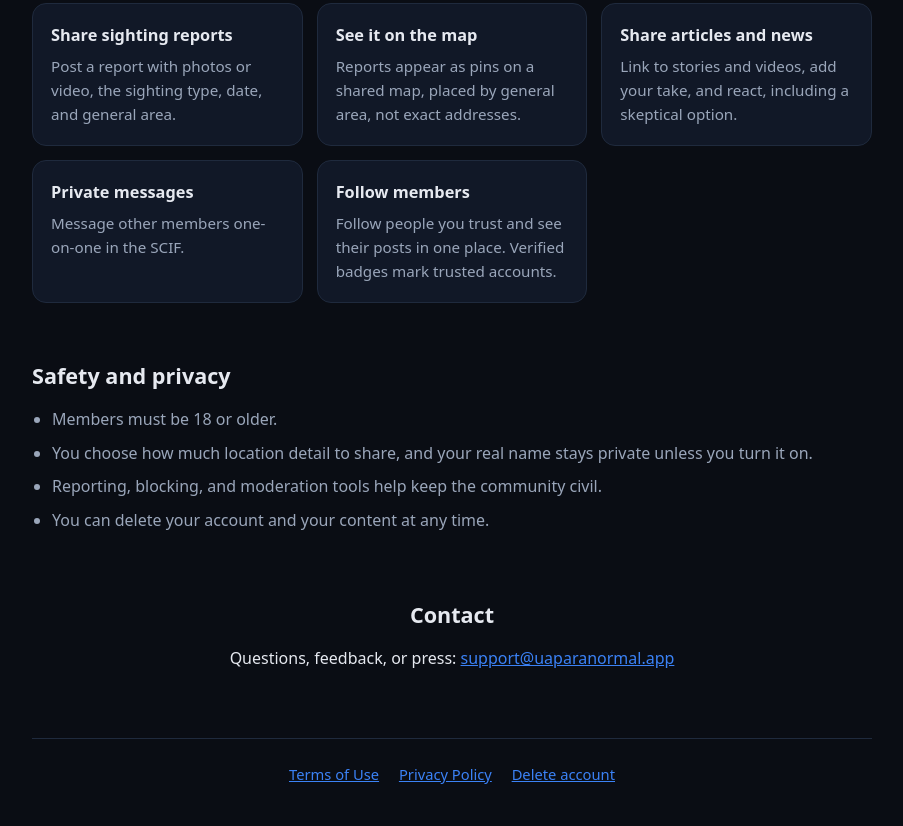
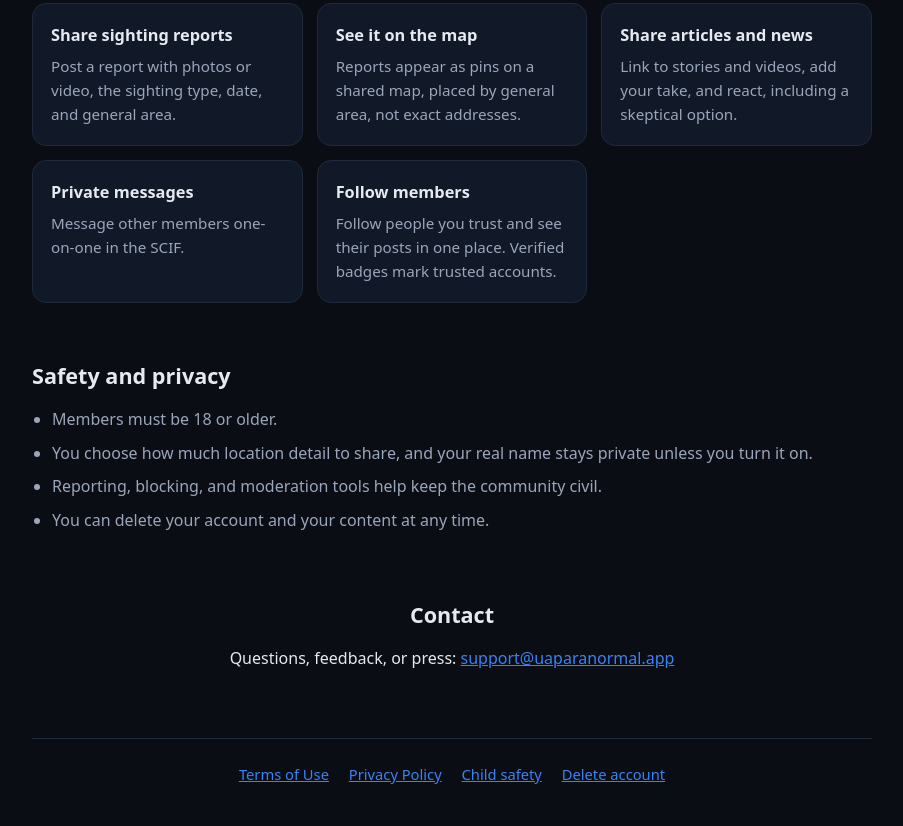
Before and after one commit to uaparanormal/uaparanormal-site, a plain HTML site: page index.html in a window 1280 px wide. Shown: the part 813-1639 px from the top of the page, without its empty margins (188-1091 px from the left). Drawn offline with Linux system fonts and the light colour scheme.

Commit message:
Add files via upload

```diff
--- a/index.html
+++ b/index.html
@@ -115,6 +115,7 @@
     <footer>
       <a href="/terms/">Terms of Use</a>
       <a href="/privacy/">Privacy Policy</a>
+      <a href="/child-safety/">Child safety</a>
       <a href="/delete-account/">Delete account</a>
     </footer>
   </main>
```
